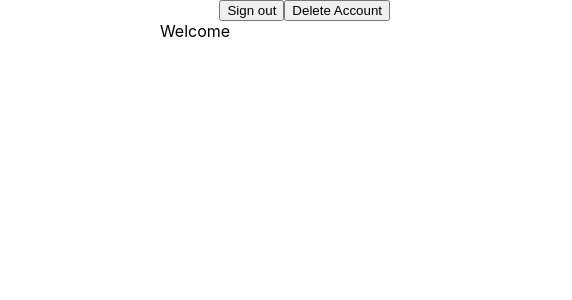
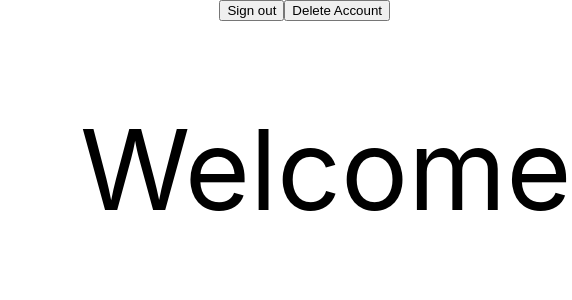
Before and after one commit to aman01197kumar/loginPortal, a React (Create React App) app: page /1 in a window 390 px wide. Shown: the top 300 px of the page, 572 px wide, since content can reach past the window. Built offline with nearby package versions, Linux system fonts and the light colour scheme.

Commit message:
fixed: some basic design

```diff
--- a/src/App.css
+++ b/src/App.css
@@ -36,8 +36,27 @@
   font-weight: 500;
   color: red;
 }
+.Navpage-flex-container {
+  display: flex;
+  justify-content: flex-end;
+}
+.Navpage-desc {
+  display: flex;
+  align-items: center;
+  justify-content: center;
+  margin: 5rem;
+  font-size: 7rem;
+  display: flex;
+  justify-content: space-evenly;
+}
+
 @media only screen and (max-width: 616px) {
   .login_validator {
     flex-wrap: wrap;
   }
 }
+@media only screen and (max-width: 980px) {
+  .Navpage-desc{
+    flex-wrap: wrap;
+  }
+}
--- a/src/components/NavPage.jsx
+++ b/src/components/NavPage.jsx
@@ -23,11 +23,11 @@ function NavPage() {
     }
   return (
     <div>
-      <div style={{display:'flex',justifyContent:'flex-end'}}>
+      <div className="Navpage-flex-container">
         <button onClick={signOutHandler}>Sign out</button>
         <button onClick={deleteAccountHandler}>Delete Account</button>
       </div>
-      <div style={{display:'flex', alignItems:'center', justifyContent:'center', margin:'auto'}}>Welcome {name}</div>
+      <div className='Navpage-desc'>Welcome &nbsp;<span style={{fontWeight:'600'}}>{name}</span> </div>
     </div>
   )
 }
```
